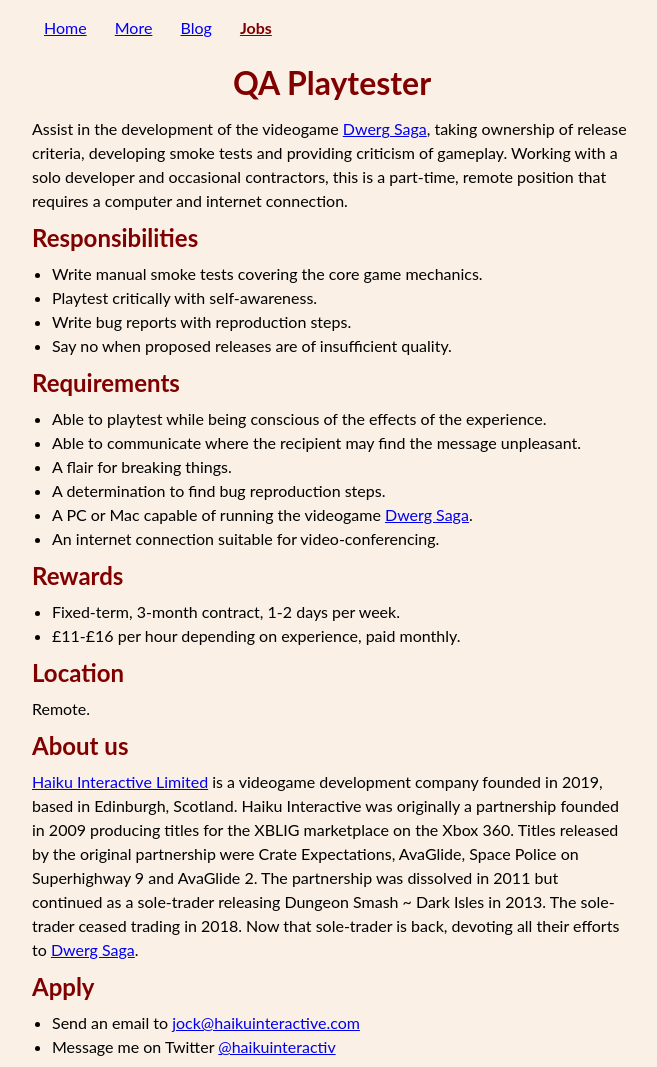
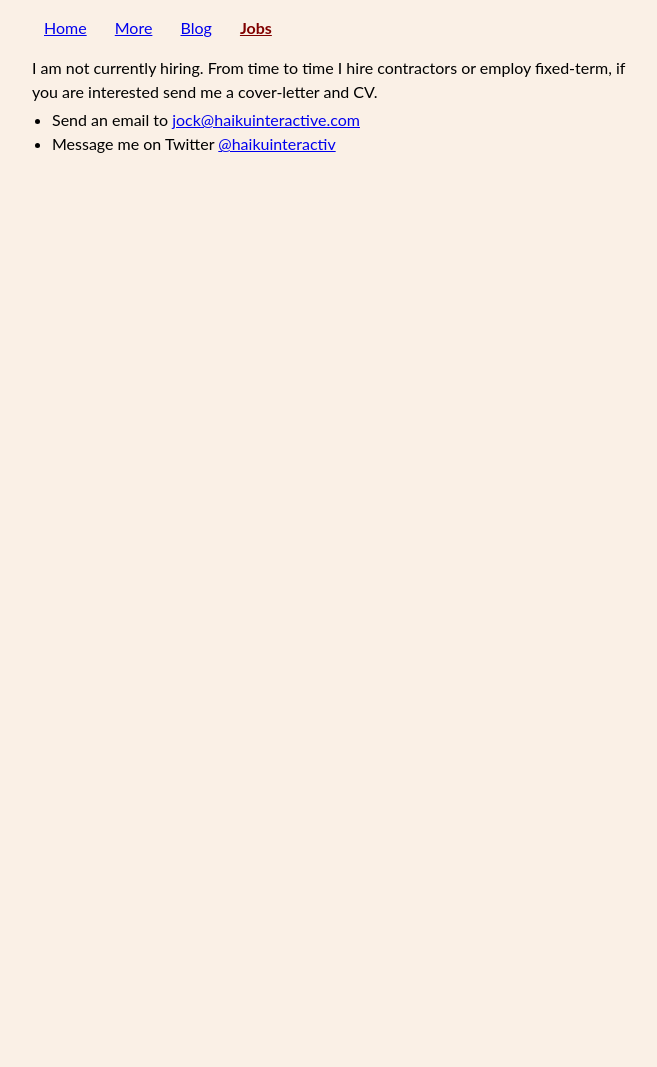
Before and after one commit to HaikuJock/haikujock.github.io, a Jekyll site: the page built from jobs.html, in a window 1280 px wide. Shown: the whole page, without its empty margins (308-965 px from the left). Built offline with Jekyll 4.4.1, drawn with Linux system fonts in a browser that asks for light colours; after the commit the page ends 900 px from its top, so only the background shows below that.

Commit message:
Remove QA Playtester job advert

```diff
--- a/jobs.html
+++ b/jobs.html
@@ -1,35 +1,10 @@
 ---
 title: Dwerg Saga Jobs
 ---
-<h1>QA Playtester</h1>
-    <p class="c4"><span>Assist in the development of the videogame </span><span class="c9"><a class="c3" href="https://haikuinteractive.itch.io/dwerg-saga">Dwerg Saga</a></span><span class="c1">, taking ownership of release criteria, developing smoke tests and providing criticism of gameplay. Working with a solo developer and occasional contractors, this is a part-time, remote position that requires a computer and internet connection.</span></p>
-    <h2 class="c6" id="h.uvvxo2z1n0yv"><span class="c7">Responsibilities</span></h2>
-    <ul class="c5 lst-kix_cm21amtna1p3-0 start">
-        <li class="c0 li-bullet-0"><span class="c1">Write manual smoke tests covering the core game mechanics.</span></li>
-        <li class="c0 li-bullet-0"><span class="c1">Playtest critically with self-awareness.</span></li>
-        <li class="c0 li-bullet-0"><span class="c1">Write bug reports with reproduction steps.</span></li>
-        <li class="c0 li-bullet-0"><span class="c1">Say no when proposed releases are of insufficient quality.</span></li>
-    </ul>
-    <h2 class="c6" id="h.w5g68eb22bvn"><span class="c7">Requirements</span></h2>
-    <ul class="c5 lst-kix_t4ct84ow2ugs-0 start">
-        <li class="c0 li-bullet-0"><span class="c1">Able to playtest while being conscious of the effects of the experience.</span></li>
-        <li class="c0 li-bullet-0"><span class="c1">Able to communicate where the recipient may find the message unpleasant.</span></li>
-        <li class="c0 li-bullet-0"><span class="c1">A flair for breaking things.</span></li>
-        <li class="c0 li-bullet-0"><span class="c1">A determination to find bug reproduction steps.</span></li>
-        <li class="c0 li-bullet-0"><span>A PC or Mac capable of running the videogame </span><span class="c9"><a class="c3" href="https://haikuinteractive.itch.io/dwerg-saga">Dwerg Saga</a></span><span class="c1">.</span></li>
-        <li class="c0 li-bullet-0"><span class="c1">An internet connection suitable for video-conferencing.</span></li>
-    </ul>
-    <h2 class="c6" id="h.6thhhto5i5gm"><span class="c7">Rewards</span></h2>
-    <ul class="c5 lst-kix_6tsk3gfs2j87-0 start">
-        <li class="c0 li-bullet-0"><span class="c1">Fixed-term, 3-month contract, 1-2 days per week.</span></li>
-        <li class="c0 li-bullet-0"><span class="c1">&pound;11-&pound;16 per hour depending on experience, paid monthly.</span></li>
-    </ul>
-    <h2 class="c6" id="h.w5q8x2g8n1wj"><span class="c7">Location</span></h2>
-    <p class="c4"><span class="c1">Remote.</span></p>
-    <h2 class="c6" id="h.b5xs5hg89u9m"><span class="c7">About us</span></h2>
-    <p class="c4"><span class="c9"><a class="c3" href="http://www.haikuinteractive.com">Haiku Interactive Limited</a></span><span>&nbsp;is a videogame development company founded in 2019, based in Edinburgh, Scotland. Haiku Interactive was originally a partnership founded in 2009 producing titles for the XBLIG marketplace on the Xbox 360. Titles released by the original partnership were </span><span class="c2">Crate Expectations</span><span>, </span><span class="c2">AvaGlide</span><span>, </span><span class="c2">Space Police on Superhighway 9</span><span>&nbsp;and </span><span class="c2">AvaGlide 2</span><span>. The partnership was dissolved in 2011 but continued as a sole-trader releasing </span><span class="c2">Dungeon Smash ~ Dark Isles</span><span>&nbsp;in 2013. The sole-trader ceased trading in 2018. Now that sole-trader is back, devoting all their efforts to </span><span class="c9 c2"><a class="c3" href="https://haikuinteractive.itch.io/dwerg-saga">Dwerg Saga</a></span><span class="c1">.</span></p>
-    <h2 class="c6" id="h.r52g32z8cste"><span class="c7">Apply</span></h2>
+<p>
+    I am not currently hiring. From time to time I hire contractors or employ fixed-term, if you are interested send me a cover-letter and CV.
     <ul class="c5 lst-kix_7gydbtveyhtb-0 start">
         <li class="c0 li-bullet-0"><span>Send an email to </span><span class="c9"><a class="c3" href="mailto:jock@haikuinteractive.com">jock@haikuinteractive.com</a></span></li>
         <li class="c0 li-bullet-0"><span>Message me on Twitter </span><span class="c9"><a class="c3" href="https://twitter.com/haikuinteractiv">@haikuinteractiv</a></span></li>
     </ul>
+</p>
```
